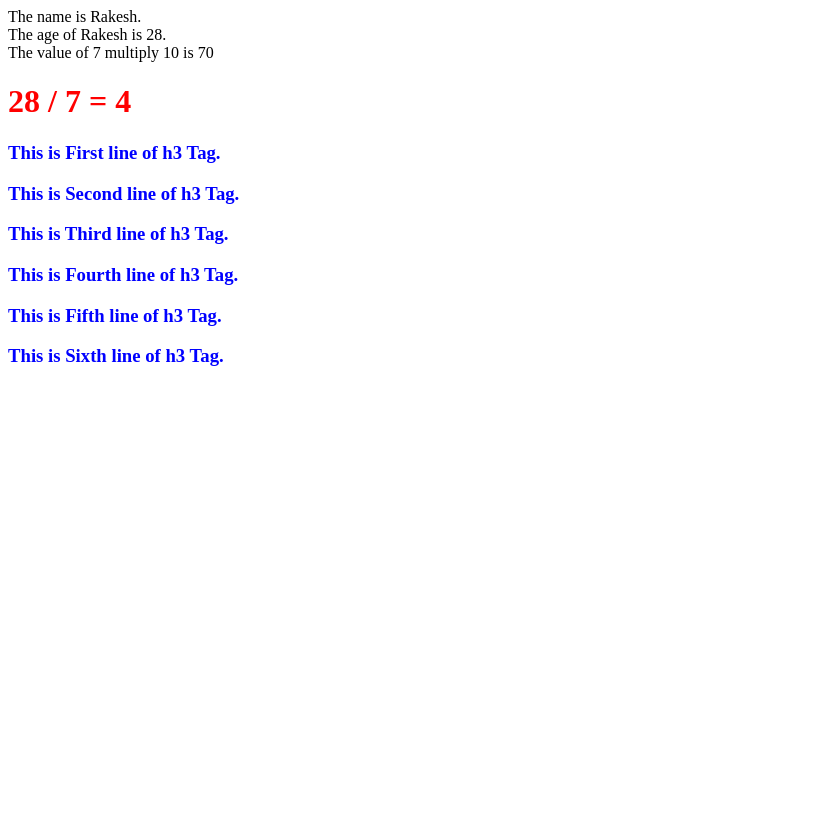
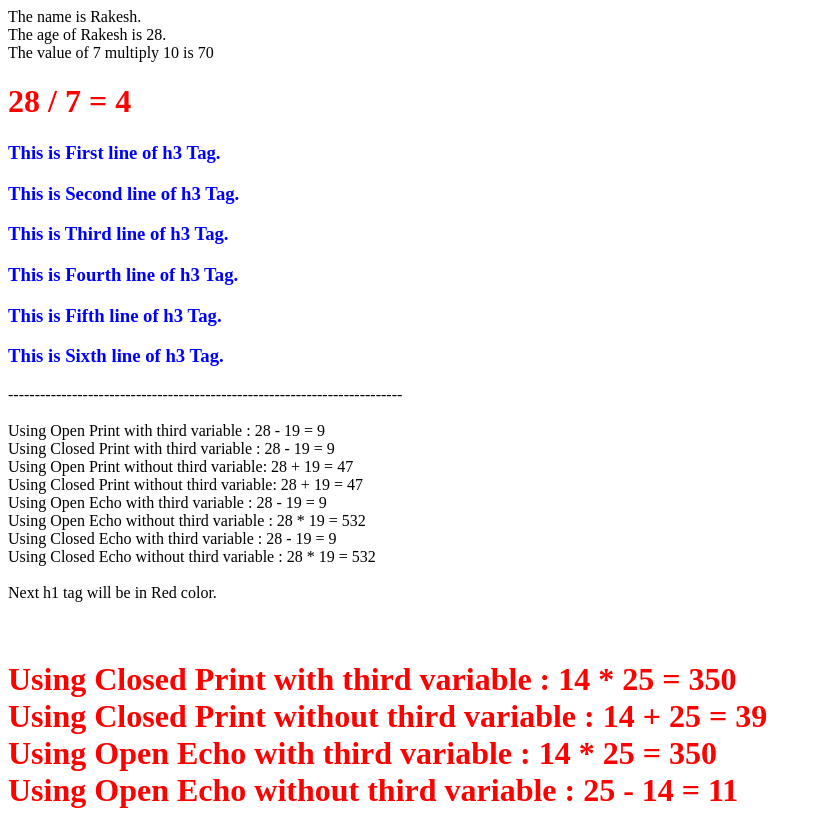
Before and after one commit to ajarubab/Php-Revision, a PHP site: page /useOfVariables.php in a window 1280 px wide. Shown: the whole page, without its empty margins (0-822 px from the left). Before the commit the page ends 366 px from the top, so only its background shows below. Run offline with PHP 8.4, Linux system fonts and the light colour scheme.

Commit message:
revision of variable declaration and their value use with print and echo

```diff
--- a/useOfVariables.php
+++ b/useOfVariables.php
@@ -26,4 +26,38 @@ $h3_tag_color="Blue";
 <h3 style="color:<?php echo $h3_tag_color?>">This is Fifth line of h3 Tag.</h3>
 <h3 style="color:<?php echo $h3_tag_color?>">This is Sixth line of h3 Tag.</h3>
 
-<!---------------------------------------------------------------------------- -->
+--------------------------------------------------------------------------
+<br><br>
+<?php
+
+// revision on 25/03/2025
+
+$x = 19;
+$y = 28;
+$z = $y - $x;
+
+print "Using Open Print with third variable : $y - $x = $z";
+print("<br>Using Closed Print with third variable : $y - $x = $z");
+print "<br>Using Open Print without third variable: $y + $x = ". ($x+$y);
+print("<br>Using Closed Print without third variable: $y + $x = ". ($x+$y));
+echo "<br>Using Open Echo with third variable : ".$y." - ". $x ." = ". $z;
+echo "<br>Using Open Echo without third variable : ".$y." * ". $x ." = ". ($y*$x);
+echo ("<br>Using Closed Echo with third variable : ".$y." - ". $x ." = ". $z);
+echo ("<br>Using Closed Echo without third variable : ".$y." * ". $x ." = ". ($y*$x));
+
+echo "<br><br>";
+$next_h1_tag_color = "Red";
+echo "Next h1 tag will be in ".$next_h1_tag_color." color.";
+?>
+
+<h1 style='color:<?php echo $next_h1_tag_color?>'>
+<?php
+$x = 14;
+$y = 25;
+$z = $y * $x;
+print("<br>Using Closed Print with third variable : $x * $y = $z");
+print("<br>Using Closed Print without third variable : $x + $y = ".($x+$y));
+echo "<br>Using Open Echo with third variable : ".$x." * ". $y ." = ". $z;
+echo "<br>Using Open Echo without third variable : ".$y." - ". $x ." = ". ($y -$x);
+?>
+</h1>
```
